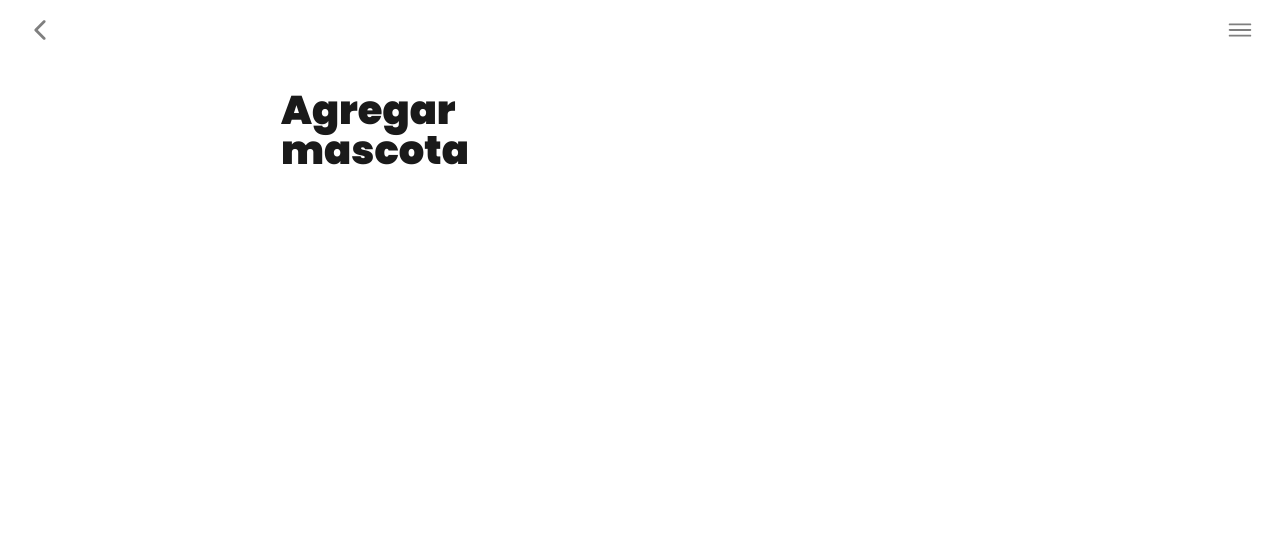
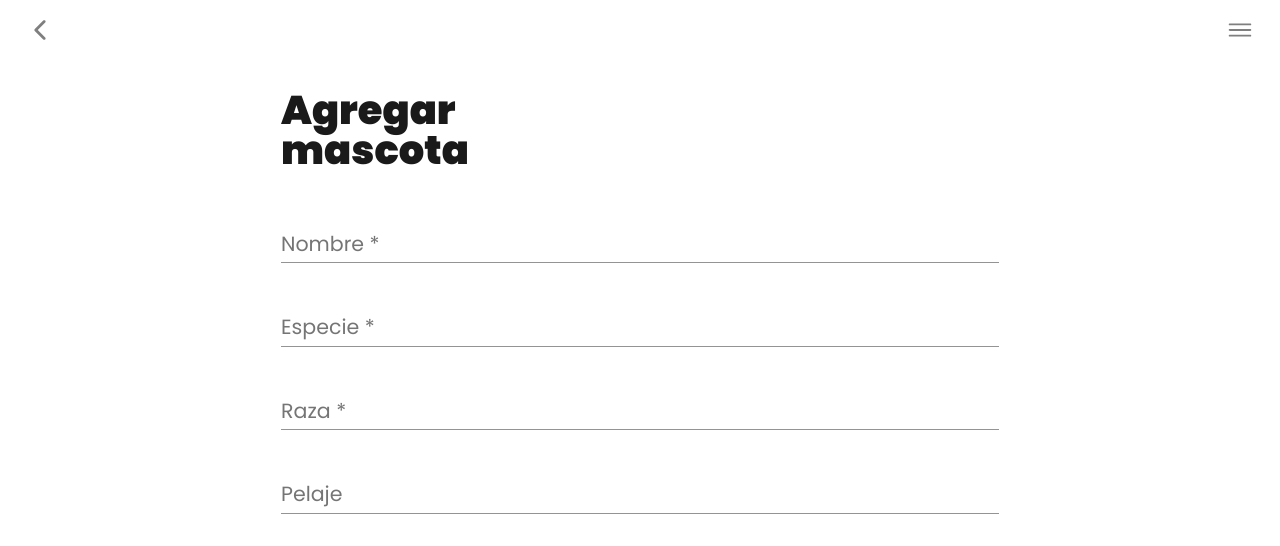
Before and after one commit to luchoPenafiel/my-pets, a Next.js app: page /agregar-mascota in a window 1280 px wide. Shown: the top 546 px of the page. Built offline with nearby package versions, Linux system fonts and the light colour scheme.

Commit message:
feat: working on add pet view

```diff
--- a/pages/agregar-mascota.tsx
+++ b/pages/agregar-mascota.tsx
@@ -6,6 +6,7 @@ import {
   CardActionable,
   CenterButton,
   Container,
+  InputWrapper,
   PageWrapper,
   Splashscreen,
   Navbar,
@@ -14,8 +15,17 @@ import {
 } from '../components';
 import { Title1 } from '../components/Types/Titles/Titles';
 import { ParagraphMD } from '../components/Types/Paragraphs/Paragraphs';
+import { useForm } from 'react-hook-form';
+import TextField from '@material-ui/core/TextField';
 
 const AagregarMascota = (): ReactElement => {
+  const { register, handleSubmit, errors } = useForm();
+
+  const onSubmit = (formData) => {
+    // eslint-disable-next-line no-console
+    console.log(formData);
+  };
+
   return (
     <>
       <Head>
@@ -33,6 +43,74 @@ const AagregarMascota = (): ReactElement => {
             </>
           </StickyTitles>
           <Separetor />
+          <form onSubmit={handleSubmit(onSubmit)}>
+            <InputWrapper>
+              <TextField
+                name="nombre"
+                label="Nombre *"
+                fullWidth
+                InputProps={{
+                  inputProps: {
+                    name: 'nombre',
+                    ref: register({ required: 'Tienes que ingresar el nombre de tu mascota' }),
+                  },
+                }}
+                error={Boolean(errors.nombre)}
+                helperText={errors.nombre?.message}
+              />
+            </InputWrapper>
+
+            {/* TODO: esto debe ser un select */}
+            <InputWrapper>
+              <TextField
+                name="especie"
+                label="Especie *"
+                fullWidth
+                InputProps={{
+                  inputProps: {
+                    name: 'especie',
+                    ref: register({ required: 'Tienes que ingresar una especie' }),
+                  },
+                }}
+                error={Boolean(errors.especie)}
+                helperText={errors.especie?.message}
+              />
+            </InputWrapper>
+
+            <InputWrapper>
+              <TextField
+                name="raza"
+                label="Raza *"
+                fullWidth
+                InputProps={{
+                  inputProps: {
+                    name: 'raza',
+                    ref: register({ required: 'Tienes que ingresar una raza' }),
+                  },
+                }}
+                error={Boolean(errors.raza)}
+                helperText={errors.raza?.message}
+              />
+            </InputWrapper>
+
+            <InputWrapper>
+              <TextField
+                name="pelaje"
+                label="Pelaje"
+                fullWidth
+                InputProps={{
+                  inputProps: {
+                    name: 'pelaje',
+                    ref: register(),
+                  },
+                }}
+                error={Boolean(errors.pelaje)}
+                helperText={errors.pelaje?.message}
+              />
+            </InputWrapper>
+
+            {/* TODO: falta agregar fecha de nacimiento y sexo */}
+          </form>
         </Container>
       </PageWrapper>
     </>
--- a/public/sw.js
+++ b/public/sw.js
@@ -118,7 +118,7 @@ define("./sw.js",['./workbox-b90066a8'], function (workbox) { 'use strict';
     "revision": "9d11ea7095b60a828f2db49ed1004ade"
   }, {
     "url": "/_next/static/runtime/webpack.js",
-    "revision": "561a7ac847920bd5f7170a50b545df7b"
+    "revision": "630ab13a3a1a2ad0b42e36e9b466e2ff"
   }], {
     "ignoreURLParametersMatching": [/ts/]
   });
```
Also changed, not shown: pages/index.tsx (+8 -5 lines), 1 other file (tests, documents, lock files or other folders).
